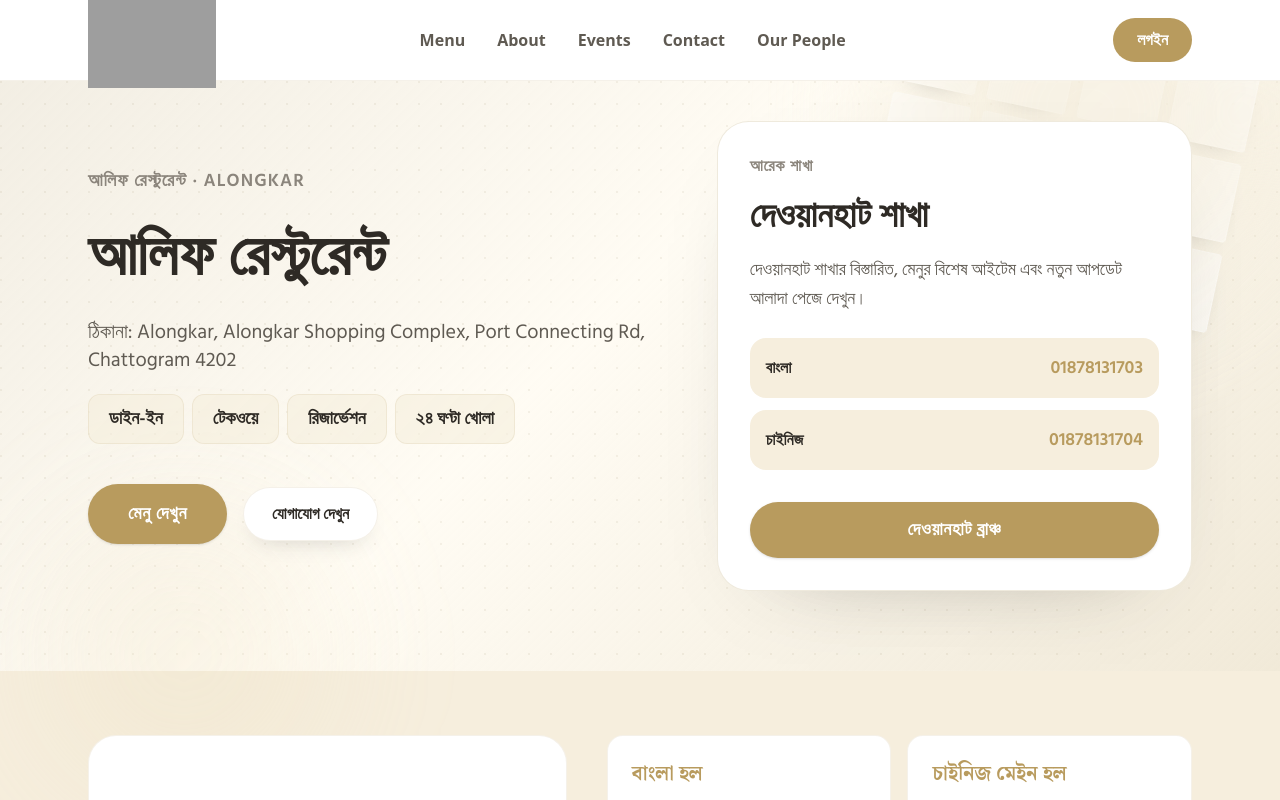
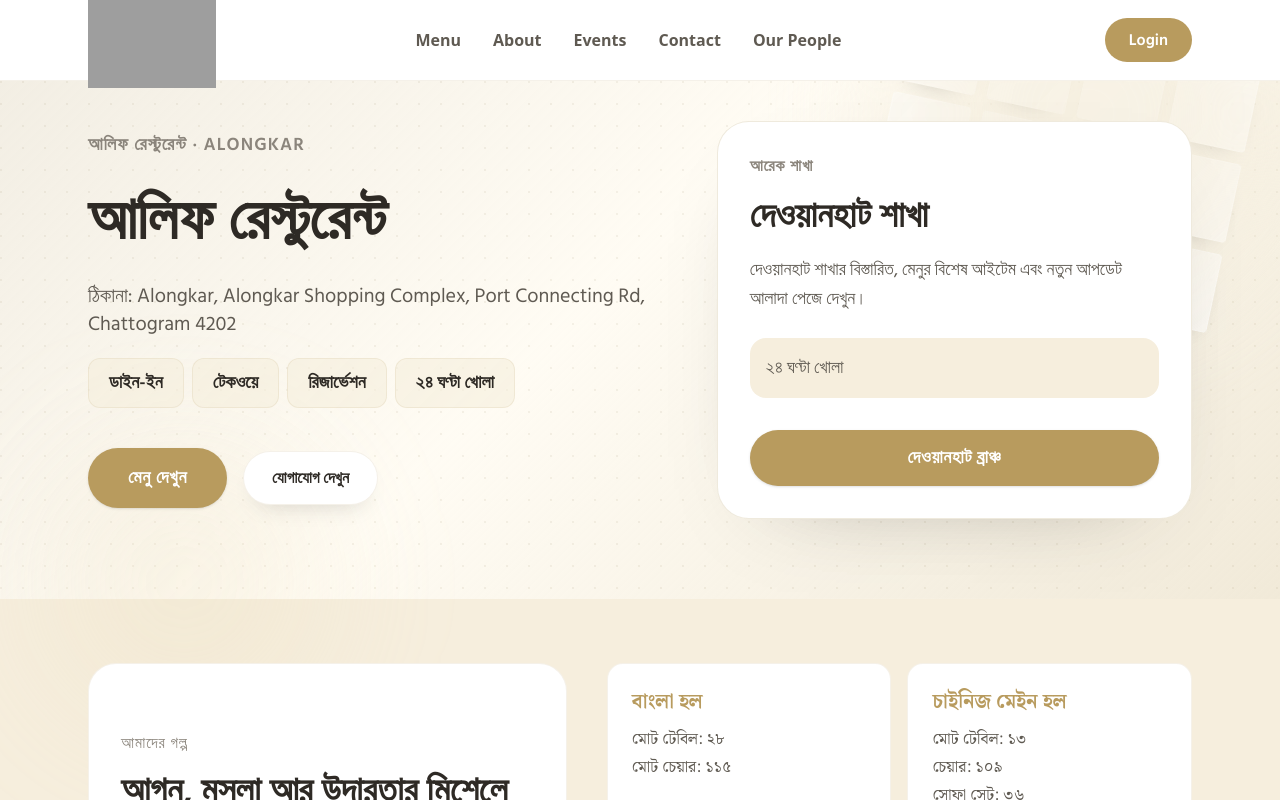
Before and after one commit to Lihan37/alif-client, a React (Vite) app: page /alongkar-branch in a window 1280 px wide. Shown: the top 800 px of the page. Built offline with nearby package versions, Linux system fonts and the light colour scheme; no server answers; grey boxes are pictures that could not be loaded.

Commit message:
updated alongkar branch

```diff
--- a/src/layout/AlongkarLayout.tsx
+++ b/src/layout/AlongkarLayout.tsx
@@ -134,7 +134,7 @@ const AlongkarLayout = () => {
                 to="/login"
                 className="hidden rounded-full bg-accent px-6 py-2.5 text-base font-semibold tracking-normal text-text-inverse transition hover:bg-accent-hover md:inline-flex"
               >
-                লগইন
+                Login
               </NavLink>
             )}
           </div>
@@ -198,7 +198,7 @@ const AlongkarLayout = () => {
                   </button>
                 ) : (
                   <NavLink className={mobileNavClassName} to="/login" onClick={closeMobileMenu}>
-                    লগইন
+                    Login
                   </NavLink>
                 )}
               </nav>
--- a/src/pages/AlongkarBranch/AlongkarHome.tsx
+++ b/src/pages/AlongkarBranch/AlongkarHome.tsx
@@ -1,15 +1,4 @@
 import { Link } from 'react-router-dom';
-
-const hallContacts = [
-  {
-    label: 'বাংলা',
-    number: '01878131703',
-  },
-  {
-    label: 'চাইনিজ',
-    number: '01878131704',
-  },
-];
 
 const AlongkarHome = () => {
   return (
@@ -80,17 +69,8 @@ const AlongkarHome = () => {
               <p className="mt-4 text-base leading-relaxed text-text-secondary md:text-lg">
                 দেওয়ানহাট শাখার বিস্তারিত, মেনুর বিশেষ আইটেম এবং নতুন আপডেট আলাদা পেজে দেখুন।
               </p>
-              <div className="mt-6 space-y-3">
-                {hallContacts.map((contact) => (
-                  <a
-                    key={contact.number}
-                    href={`tel:+88${contact.number}`}
-                    className="flex items-center justify-between rounded-2xl bg-surface-section px-4 py-4 text-base text-text-secondary transition hover:bg-brand-light/40"
-                  >
-                    <span className="font-semibold text-text-primary">{contact.label}</span>
-                    <span className="text-lg font-semibold text-accent">{contact.number}</span>
-                  </a>
-                ))}
+              <div className="mt-6 rounded-2xl bg-surface-section px-4 py-4 text-base text-text-secondary md:text-lg">
+                ২৪ ঘণ্টা খোলা
               </div>
               <Link
                 to="/"
```
